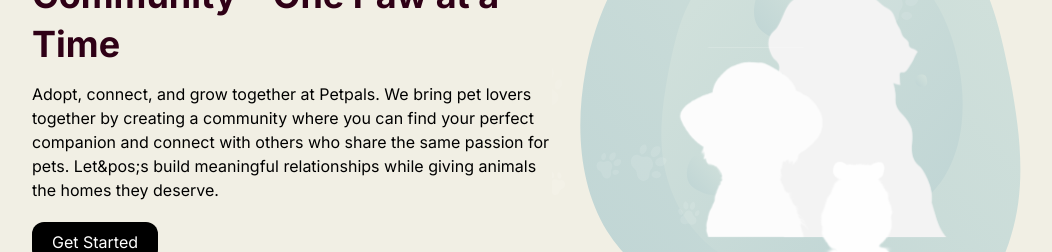
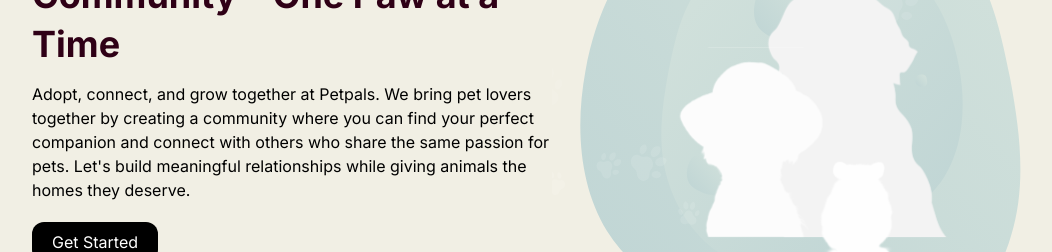
Before and after one commit to birongliu/CISC-4900, a Next.js app in the folder frontend/: page / in a window 1280 px wide. Shown: the part 384-636 px from the top of the page, without its empty margins (88-1140 px from the left). Built offline with nearby package versions, Linux system fonts and the light colour scheme.

Commit message:
Refactor Hero component to fix typo in text

```diff
--- a/frontend/src/app/ui/landing/Hero.tsx
+++ b/frontend/src/app/ui/landing/Hero.tsx
@@ -20,7 +20,7 @@ export default function Hero() {
           Adopt, connect, and grow together at Petpals. We bring pet lovers
           together by creating a community where you can find your perfect
           companion and connect with others who share the same passion for pets.
-          Let&pos;s build meaningful relationships while giving animals the homes
+          Let&apos;s build meaningful relationships while giving animals the homes
           they deserve.
         </p>
         <Button className="mt-5 bg-black  text-white rounded-xl py-2 px-5">
```
